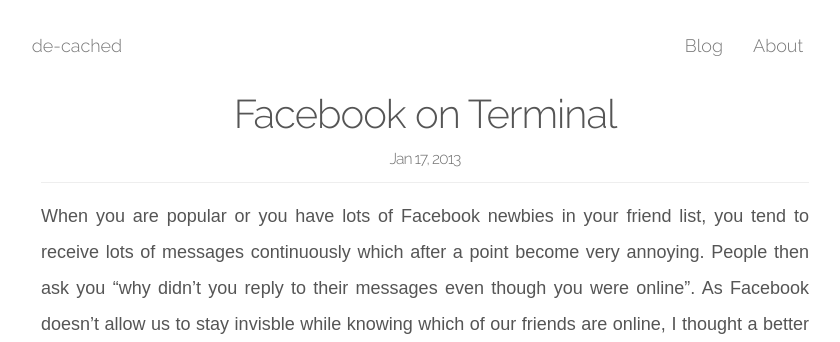
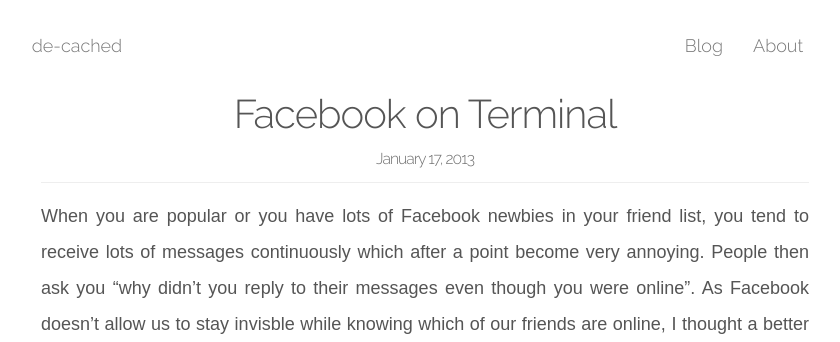
Before and after one commit to helloworld0000/decached.github.io, a Jekyll site: the page built from _posts/2013-01-17-fbterminal.md, in a window 1280 px wide. Shown: the top 342 px of the page, without its empty margins (215-1055 px from the left). Built offline with Jekyll 4.4.1, drawn with Linux system fonts in a browser that asks for light colours; nearby versions of some CDN libraries; some web fonts are replaced.

Commit message:
Update date format
Signed-off-by: Akash Kothawale <akash@decached.com>

```diff
--- a/_layouts/post.html
+++ b/_layouts/post.html
@@ -4,7 +4,7 @@
 <div class="container-fluid nopadding blank-space">
     <div class="post-title row text-center">
         <h1>{{ page.title }}</h1>
-        <p class="post-meta">{{ page.date | date: "%b %-d, %Y" }}{% if page.author %} • {{ page.author }}{% endif %}{% if page.meta %} • {{ page.meta }}{% endif %}</p>
+        <p class="post-meta">{{ page.date | date: "%B %-d, %Y" }}{% if page.author %} • {{ page.author }}{% endif %}{% if page.meta %} • {{ page.meta }}{% endif %}</p>
     </div>
     <div class="post-content row text-justify">
         {{ content }}
```
Also changed, not shown: _posts/2012-10-22-facebook-timeline-enable-it-within-seconds.md (renamed from _posts/2012-01-22-facebook-timeline-enable-it-within-seconds.md).
